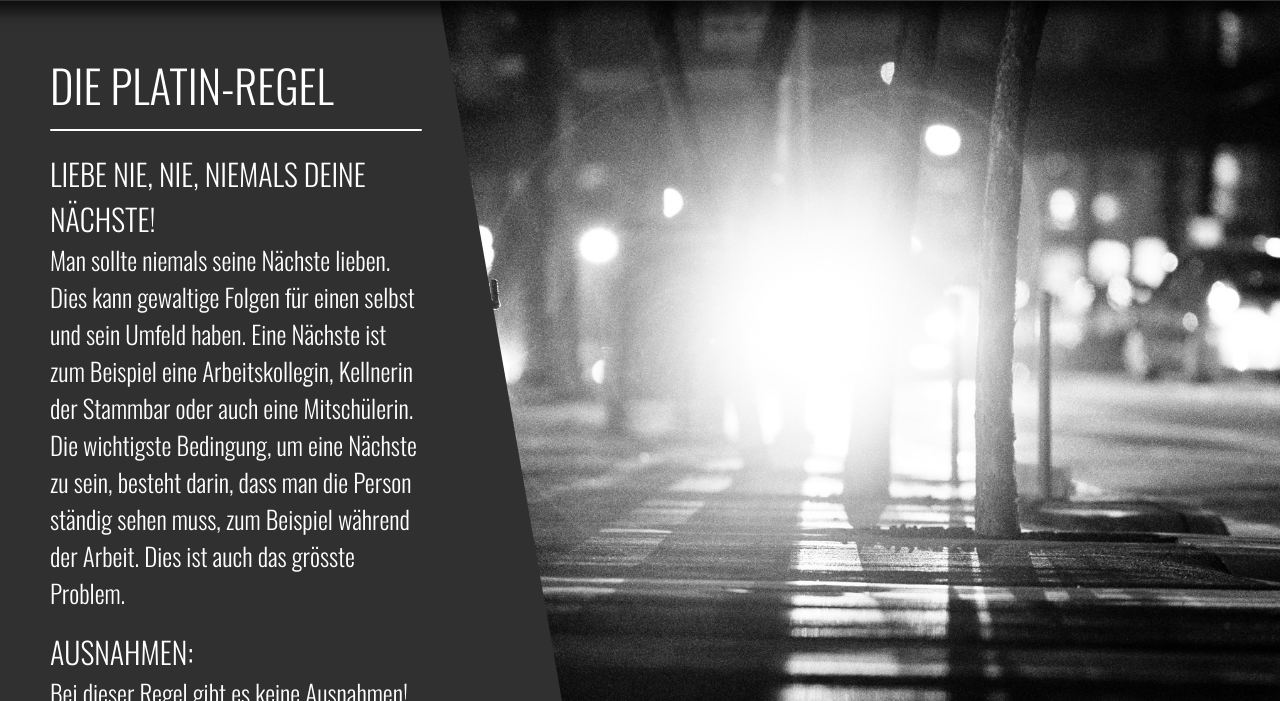
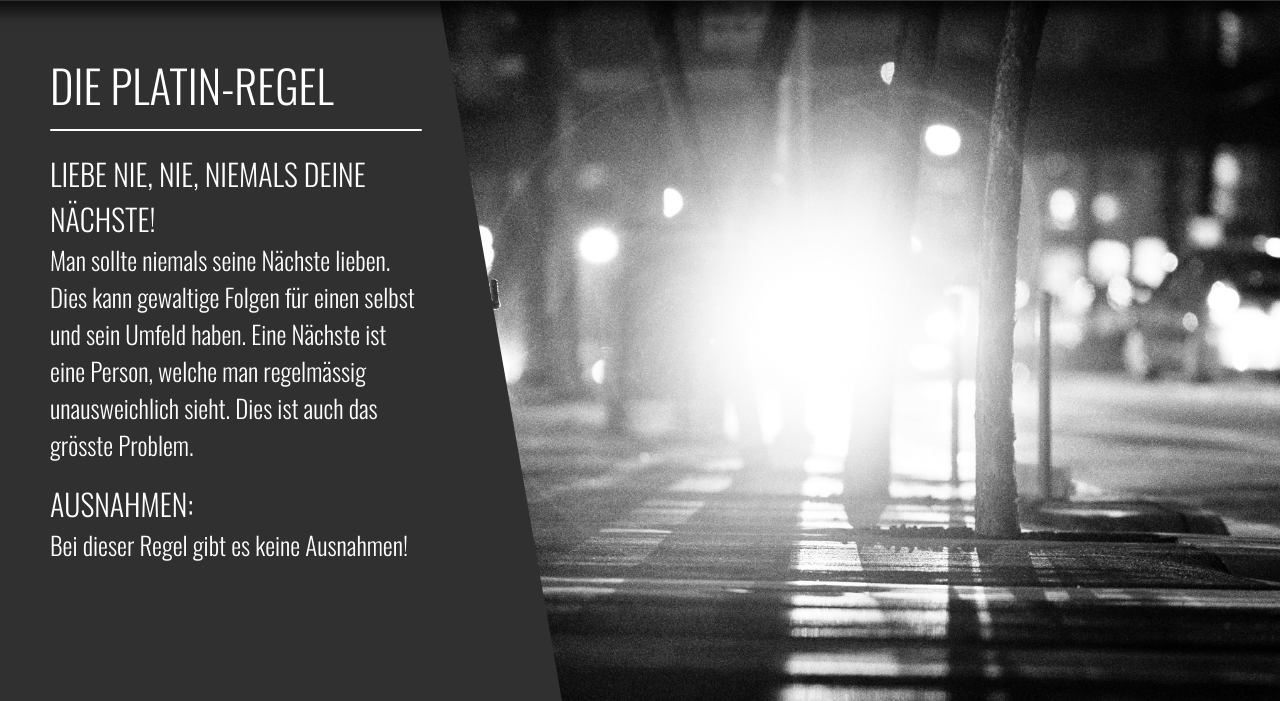
Before and after one commit to sydtv/sydtv.github.io, a plain HTML site: page new_layout/rules.html in a window 1280 px wide. Shown: the part 99-800 px from the top of the page. Drawn offline with nearby package versions, Linux system fonts and the light colour scheme.

Commit message:
NEW LAYOUT

```diff
--- a/new_layout/rules.html
+++ b/new_layout/rules.html
@@ -51,10 +51,7 @@
                     <div class="beitext">
                         <h3>Liebe nie, nie, niemals deine Nächste!</h3>
                         <p>Man sollte niemals seine Nächste lieben. Dies kann gewaltige Folgen für einen selbst und sein
-                            Umfeld haben. Eine Nächste ist zum Beispiel eine Arbeitskollegin,
-                            Kellnerin der Stammbar oder auch eine Mitschülerin.
-                            Die wichtigste Bedingung, um eine Nächste zu sein, besteht darin, dass man die Person
-                            ständig sehen muss, zum Beispiel während der Arbeit. Dies ist auch das grösste Problem.</p>
+                            Umfeld haben. Eine Nächste ist eine Person, welche man regelmässig unausweichlich sieht. Dies ist auch das grösste Problem.</p>
                         <br>
                         <h3>Ausnahmen:</h3>
                         <p>Bei dieser Regel gibt es keine Ausnahmen!</p>
```
